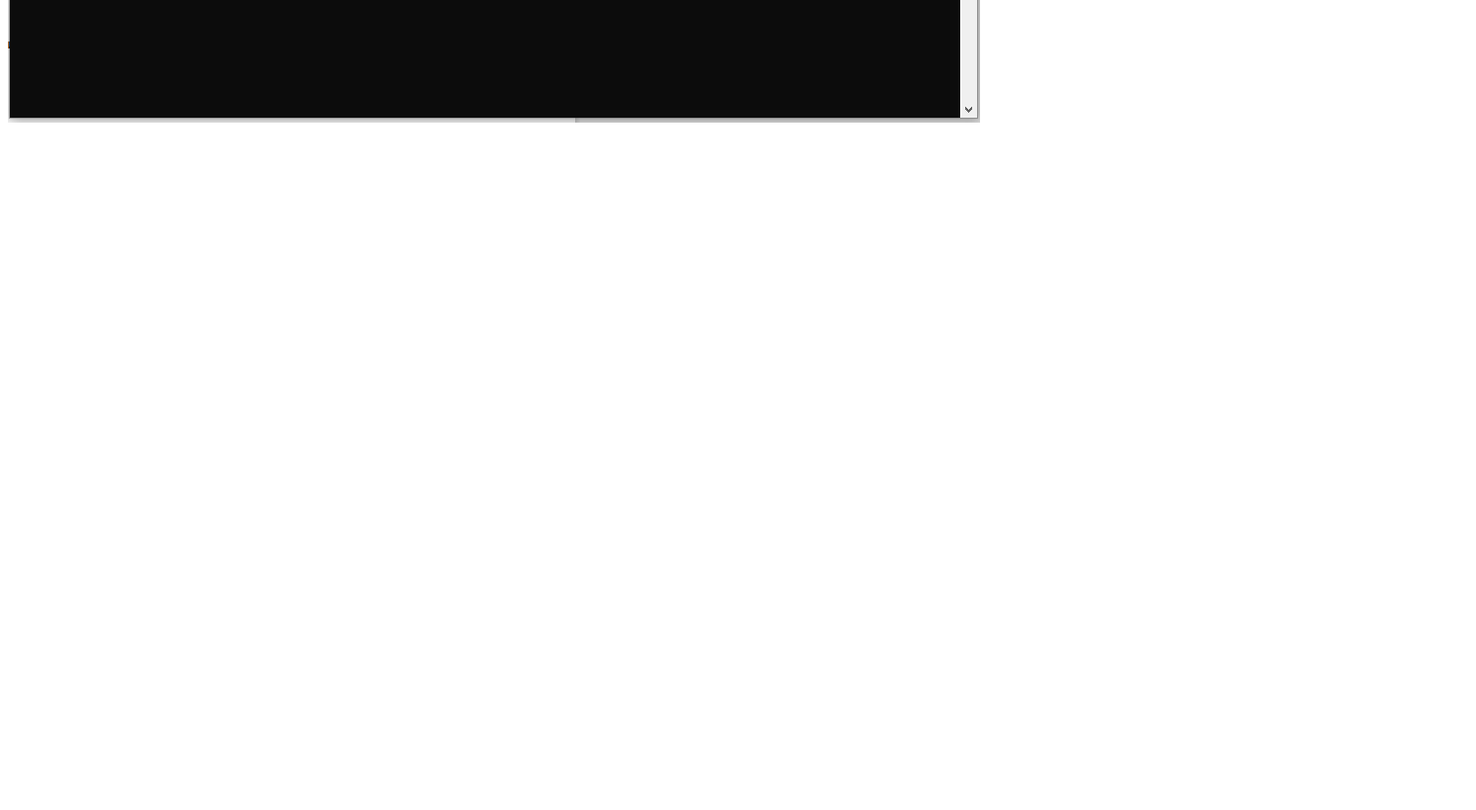
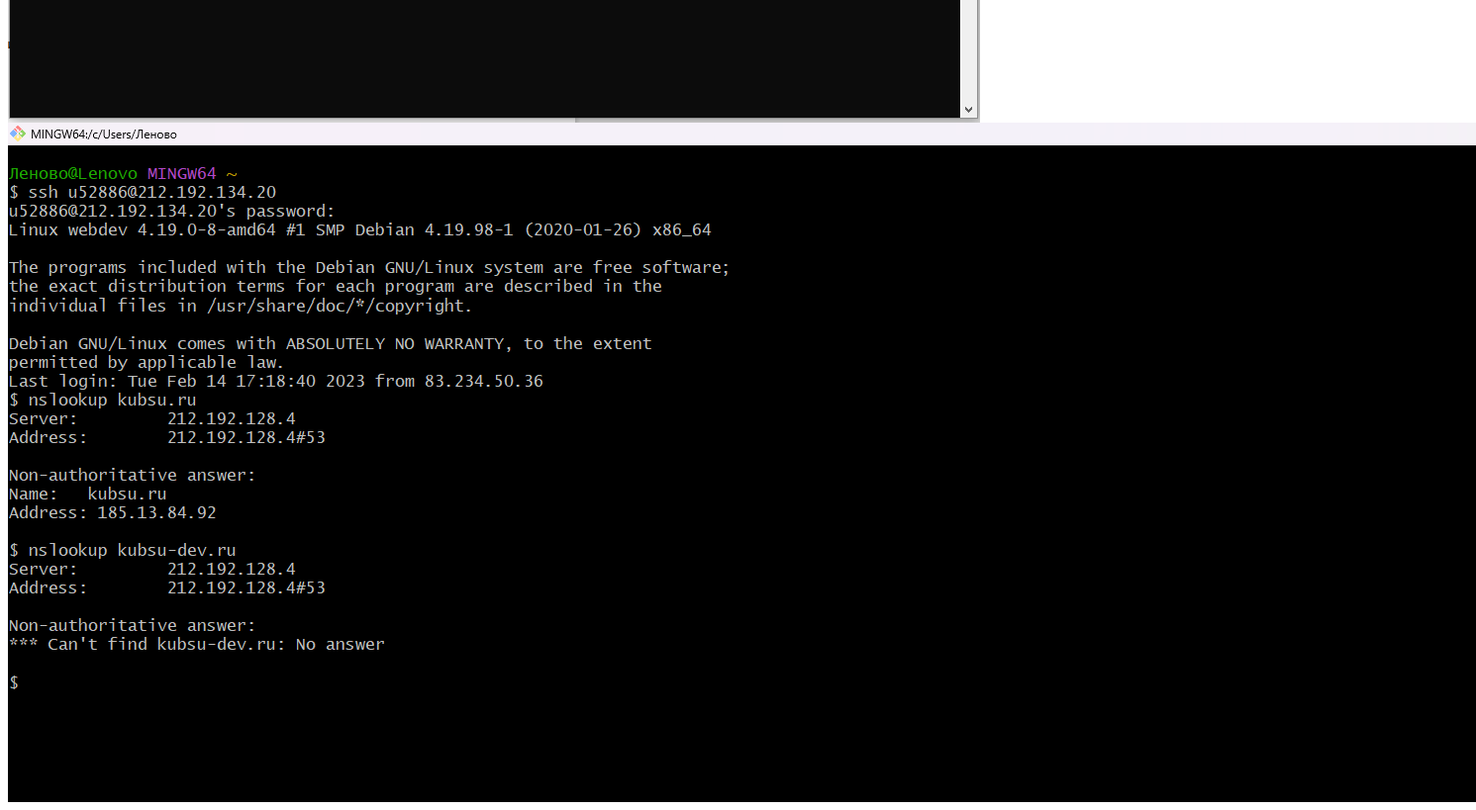
Before and after one commit to ChepurnoyMih/proect2, a plain HTML site: page index.html in a window 1280 px wide. Shown: the part 400-1219 px from the top of the page at 99% size, 1491 px wide, since content can reach past the window. Before the commit the page ends 800 px from the top, so only its background shows below. Drawn offline with Linux system fonts and the light colour scheme.

Commit message:
Update index.html

```diff
--- a/index.html
+++ b/index.html
@@ -1 +1,2 @@
 <img src="ping.png">
+<img src="nslookup.png">
```
